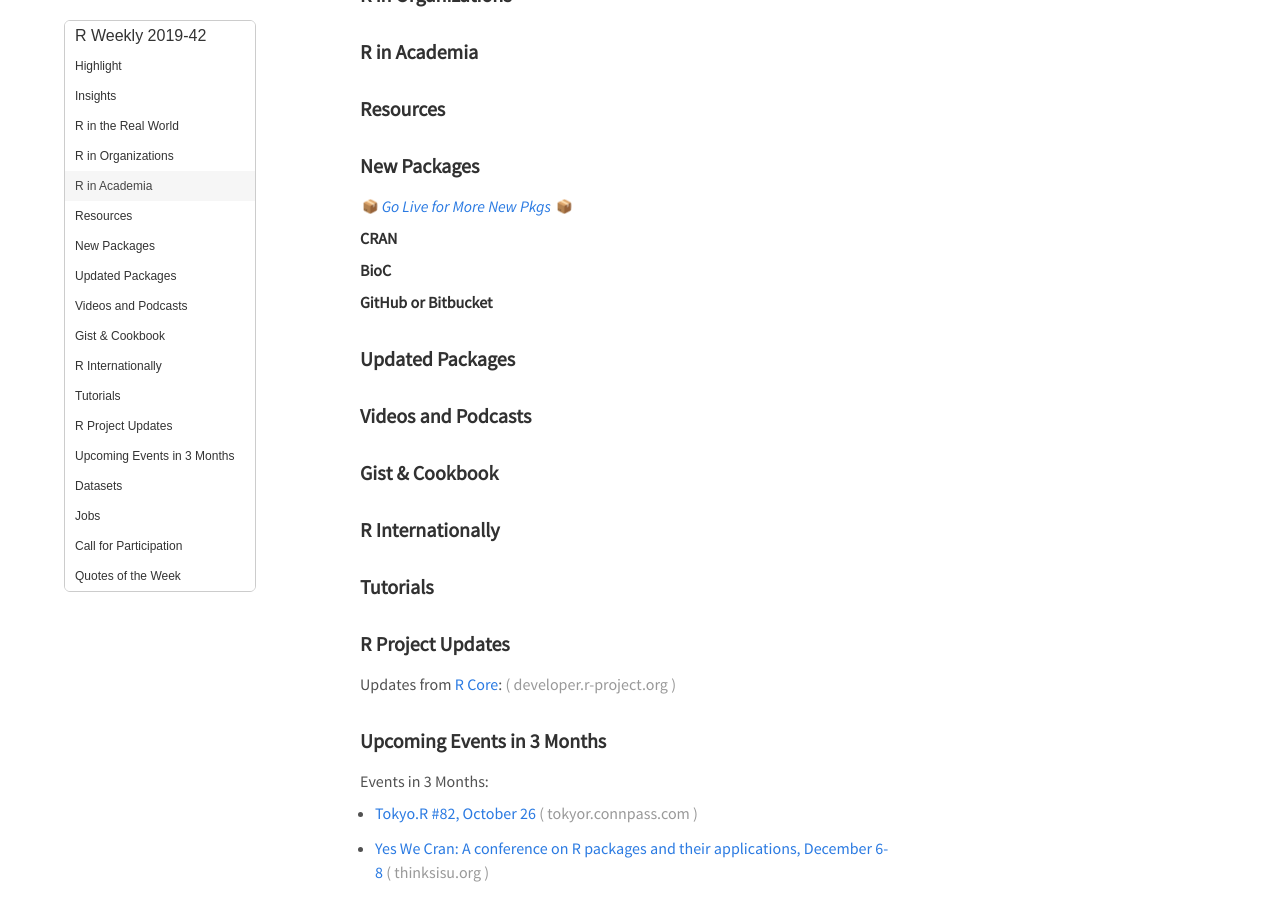
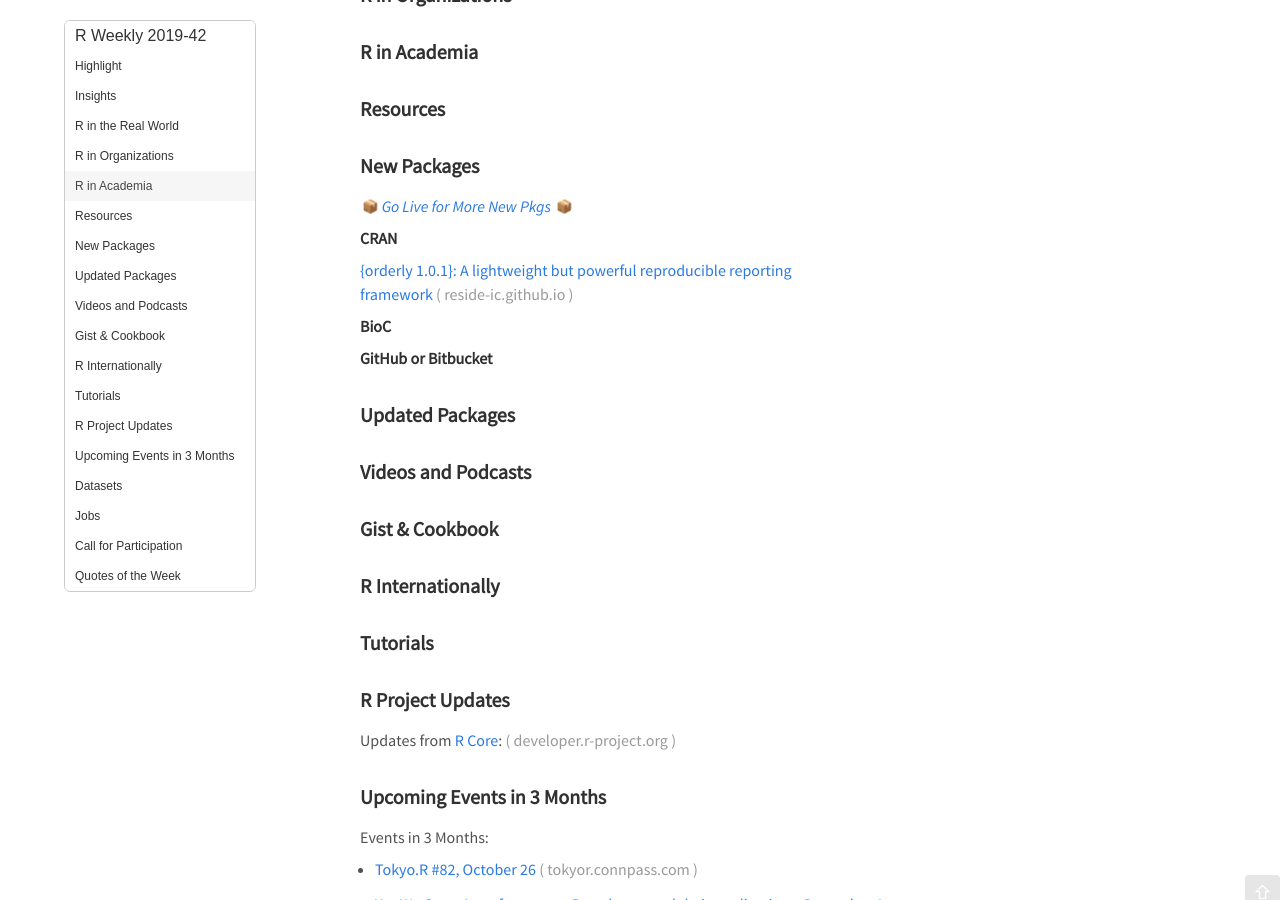
Before and after one commit to rweekly/rweekly.org, a Jekyll site: the page built from draft.md, in a window 1280 px wide and 900 px high, scrolled down 385 px. Built offline with Jekyll 4.4.1, drawn with Linux system fonts in a browser that asks for light colours; emoji names are drawn with the system emoji font; comment, search, counter and statistics services are not loaded.

Commit message:
Add orderly to packages

```diff
--- a/draft.md
+++ b/draft.md
@@ -36,6 +36,9 @@
 <p class="added-hostname"><a href="https://rweekly.org/live" target="_blank" class="externalLink">📦 <i>Go Live for More New Pkgs</i> 📦</a></p>
 
 **CRAN**
+
+[{orderly 1.0.1}: A lightweight but powerful reproducible reporting framework](https://reside-ic.github.io/blog/orderly-1.0.1-released-to-cran/)
+
 
 
 
```
